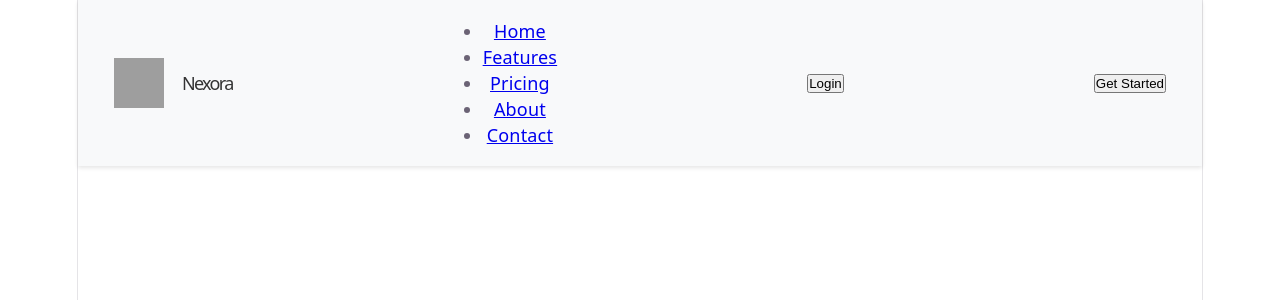
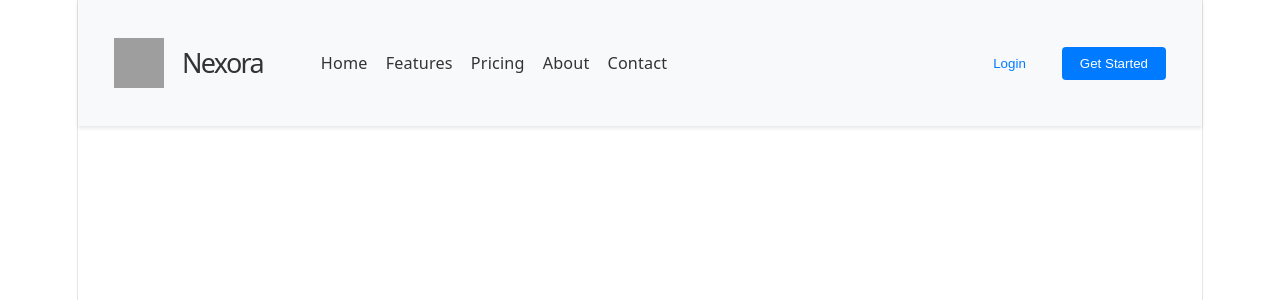
Before and after one commit to hatimkhan-007/cswip-notes, a React (Vite) app in the folder cswip-notes/: page / in a window 1280 px wide. Shown: the top 300 px of the page. Built offline with nearby package versions, Linux system fonts and the light colour scheme; grey boxes are pictures that could not be loaded.

Commit message:
Adding the pro css for the professionalism in UI

```diff
--- /dev/null
+++ b/cswip-notes/src/App.css
@@ -0,0 +1,5 @@
+*{
+  margin: 0%;
+  padding: 0%;
+  box-sizing: border-box;
+}
--- a/cswip-notes/src/App.jsx
+++ b/cswip-notes/src/App.jsx
@@ -1,4 +1,5 @@
 import React from 'react'
+import './App.css'
 import Navbar from './components/Navbar'
 
 function App() {
--- a/cswip-notes/src/components/Navbar.css
+++ b/cswip-notes/src/components/Navbar.css
@@ -1,6 +1,6 @@
 *{
-    margin: 0;
-    padding: 0;
+    margin: 0%;
+    padding: 0%;
     box-sizing: border-box;
 }
 
@@ -29,6 +29,79 @@
 }
 
 .logo-div h1{
-    font-size: 1rem;
+    font-size: 1.5rem;
     color: #333;
 }
+
+.navigation-bar ul{
+    display: flex;
+    list-style: none;
+    gap: 1rem;
+    font-size: 0.9rem;
+    padding-right: 250px;
+}
+
+.navigation-bar ul li a{
+    display: inline-block;
+    text-decoration: none;
+    color: #333;
+    transition: color 0.3s ease, transform 0.3s ease;
+}
+
+.navigation-bar ul li a:hover{
+    color: #007bff;
+    transform: scale(1.1);
+}
+
+.btn{
+    display: flex;
+    gap: 1rem;
+}
+
+.btn-primary{
+    position: relative;
+    display: inline-block;
+    padding: 0.5rem 1rem;
+    background-color: transparent;
+    color: #007bff;
+    border: none;
+    border-radius: 4px;
+    cursor: pointer;
+    transition: transform 0.3s ease;
+}
+
+.btn-primary::after {
+    content: '';
+    position: absolute;
+    bottom: 0;
+    left: 0;
+    width: 100%;
+    height: 2px;
+    background-color: #007bff;
+    transform: scaleX(0);
+    transform-origin: bottom center;
+    transition: transform 0.3s ease;
+}
+
+.btn-primary:hover{
+    transform: scale(1.1);
+}
+
+.btn-primary:hover::after {
+    transform: scaleX(1);
+}
+
+.btn-secondary{
+    padding: 0.5rem 1rem;
+    background-color: #007bff;
+    color: #fff;
+    border: none;
+    border-radius: 4px;
+    cursor: pointer;
+    transition: transform 0.3s ease, background-color 0.3s ease;
+}
+
+.btn-secondary:hover{
+    background-color: #0056b3;
+    transform: scale(1.1);
+}
--- a/cswip-notes/src/components/Navbar.jsx
+++ b/cswip-notes/src/components/Navbar.jsx
@@ -17,8 +17,10 @@ function Navbar() {
                 <li><a href="/contact">Contact</a></li>
             </ul>
         </nav>
-        <button className='btn btn-primary'>Login</button>
-        <button className='btn btn-secondary'>Get Started</button>
+        <div className="btn">
+            <button className='btn btn-primary'>Login</button>
+            <button className='btn btn-secondary'>Get Started</button>
+        </div>
     </div>
   )
 }
```
